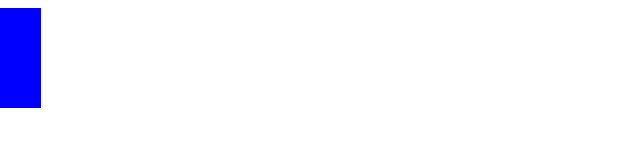
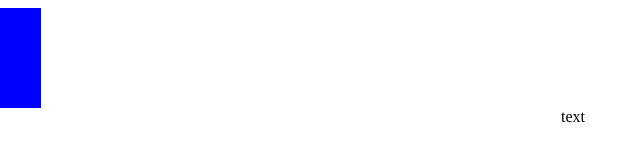
Before and after one commit to conqdat/HTML_CSS_PRO, a plain HTML site: page index.html in a window 1280 px wide. Shown: the full height of the page, 67-707 px from the left. Drawn offline with Linux system fonts and the light colour scheme.

Commit message:
add docs

```diff
--- a/index.html
+++ b/index.html
@@ -8,6 +8,7 @@
 </head>
 <body>
     <div class="box">box</div>
+    <span class="text">text</span>
 </body>
 
 <script src="./script.js"></script>
--- a/style.css
+++ b/style.css
@@ -6,3 +6,8 @@
     margin-right: auto;
     color: white;
 }
+
+.text {
+    text-align:center;
+    display: block;
+}
```
Also changed, not shown: README.md.
